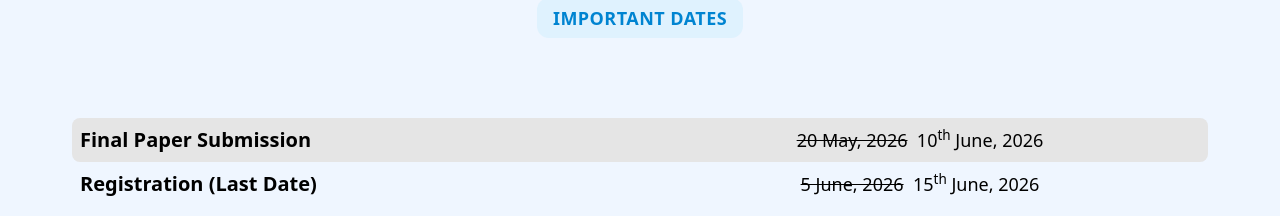
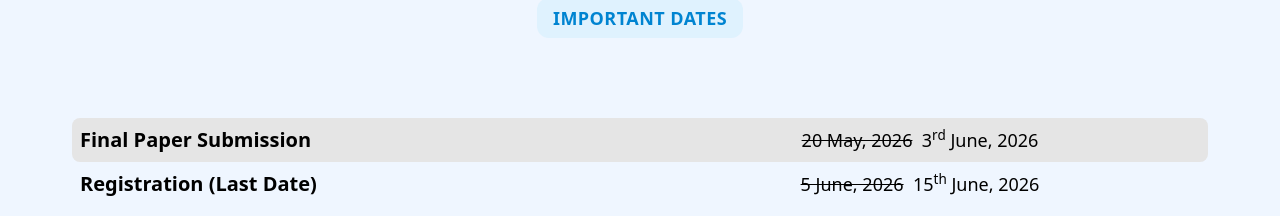
Before and after one commit to Maverick-08/ndpdsm, a React (Vite) app: page / in a window 1280 px wide. Shown: the part 4940-5156 px from the top of the page. Built offline with nearby package versions, Linux system fonts and the light colour scheme.

Commit message:
update in schedule
Modified the final paper submission date from 10th June to 3rd June

```diff
--- a/src/pages/landing/Schedule.tsx
+++ b/src/pages/landing/Schedule.tsx
@@ -8,7 +8,7 @@ const Schedule = () => {
       <div className="px-2 w-full max-w-6xl flex flex-col gap-2">
         <div className="w-full p-2 flex bg-neutral-200 rounded-lg">
           <p className="flex-1 text-xl font-semibold">Final Paper Submission</p>
-          <p className="flex-1 text-lg text-center"><s>20 May, 2026</s>&nbsp; 10<sup>th</sup> June, 2026</p>
+          <p className="flex-1 text-lg text-center"><s>20 May, 2026</s>&nbsp; 3<sup>rd</sup> June, 2026</p>
         </div>
         <div className="w-full px-2 flex">
           <p className="flex-1 text-xl font-semibold">Registration (Last Date)</p>
```
